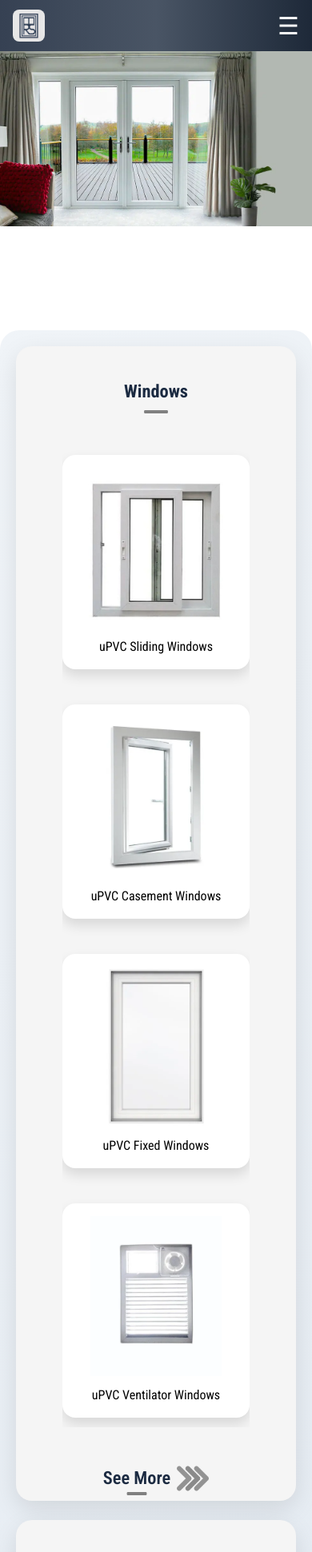
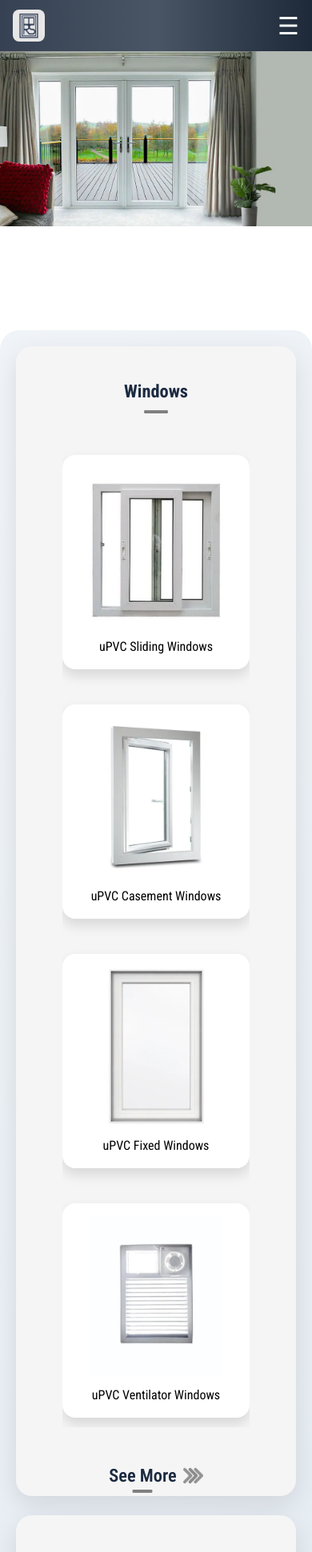
Before and after one commit to Team-Immature/upvc, a React (Vite) app in the folder frontend/: page / in a window 390 px wide. Shown: the top 1941 px of the page at 80% size. Built offline with nearby package versions, Linux system fonts and the light colour scheme.

Commit message:
fixed arrow size in windows and doors component

```diff
--- a/frontend/src/components/Carousel/styling.css
+++ b/frontend/src/components/Carousel/styling.css
@@ -183,8 +183,8 @@
 }
 
 .aimg {
-  width: 60px;
-  height: 60px;
+  width: 30px;
+  height: 30px;
 }
 
 /* ==== RESPONSIVE STYLES ==== */
@@ -201,9 +201,9 @@
 @media (max-width: 768px) {
   .productSection {
     display: flex;
-  flex-direction: column;
-  gap: 24px;
-  padding-bottom: 8px;
+    flex-direction: column;
+    gap: 24px;
+    padding-bottom: 8px;
   }
 
   .product_images {
@@ -238,8 +238,8 @@
   }
 
   .aimg {
-    width: 40px;
-    height: 40px;
+    width: 25px;
+    height: 25px;
   }
 
   .product_heading {
```
